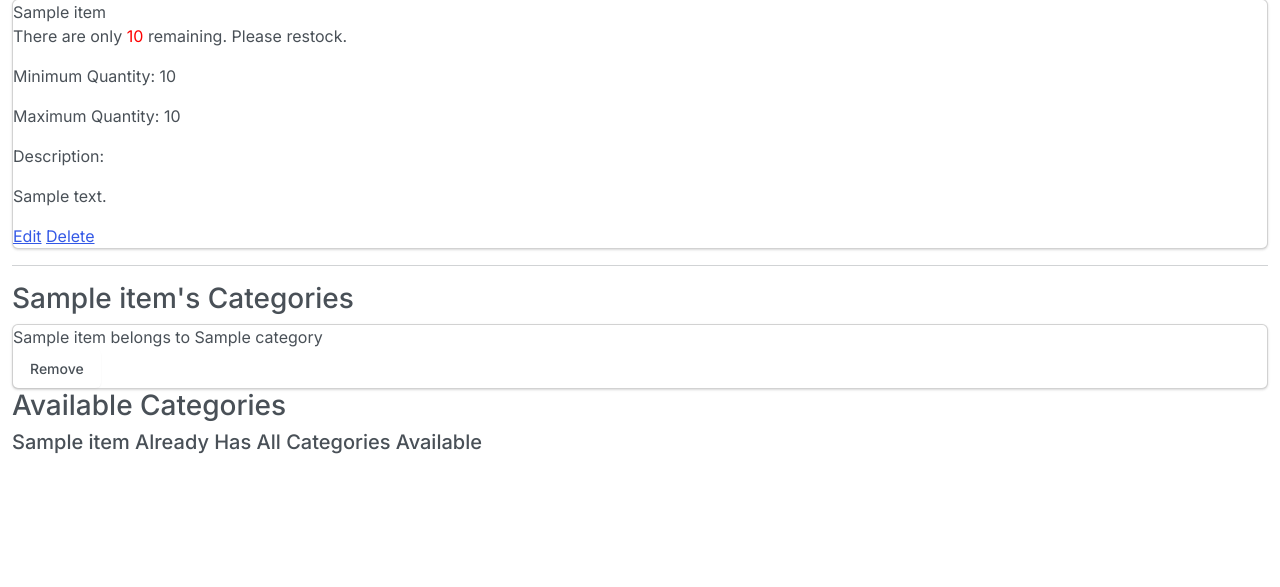
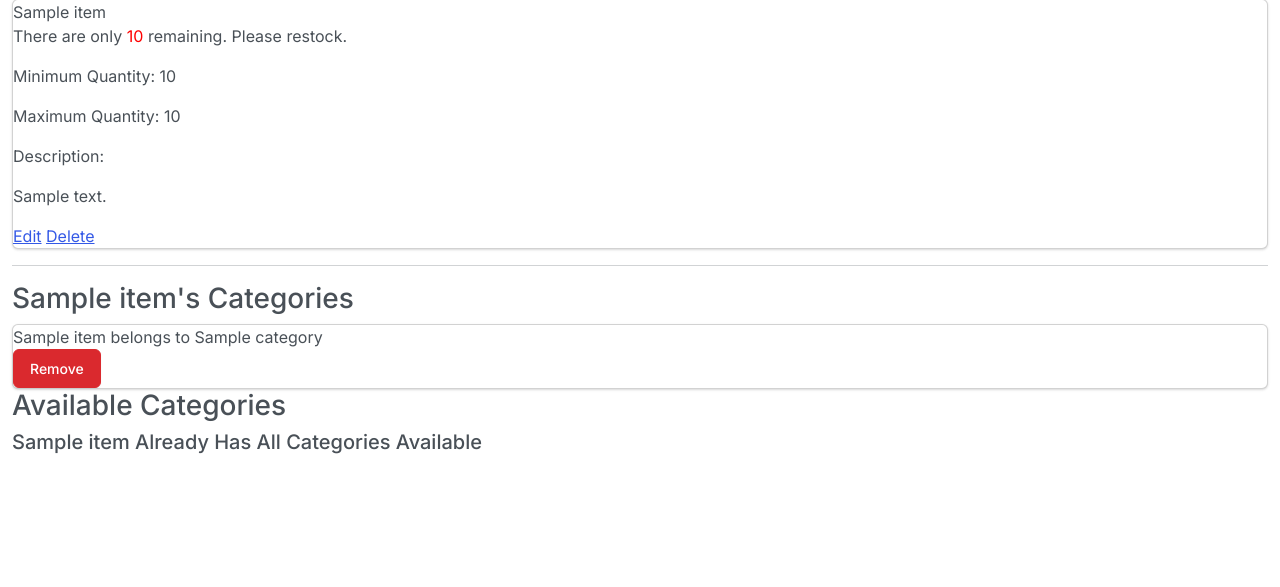
Before and after one commit to MartyEternal/inventorymanager, a Django app: page /items/1/ in a window 1280 px wide. Shown: the part 124-711 px from the top of the page. Run offline with Django 5.2, Linux system fonts and the light colour scheme; tables that the repository leaves empty hold one stand-in row (values such as "Sample post"); some libraries are stand-ins or nearby versions.

Commit message:
updated the add and remove buttons for categories

```diff
--- a/main_app/templates/items/detail.html
+++ b/main_app/templates/items/detail.html
@@ -41,7 +41,7 @@
       <div class="card-action">
         <form action="{% url 'unassoc_category' item.id category.id %}" method="POST">
           {% csrf_token %}
-          <button type="submit" class="btn">Remove</button>
+          <button type="submit" class="btn btn-danger">Remove</button>
         </form>
       </div>
     </div>
@@ -62,7 +62,7 @@
     </div>
     <form action="{% url 'assoc_category' item.id category.id %}" method="POST">
       {% csrf_token %}
-        <button type="submit" class="btn">Add</button>
+      <button type="submit" class="btn btn-info">Add</button>
     </form>
   </div>
   {% endfor %} {% else %}
```
Lines whose indentation alone changed are shown as unchanged.
